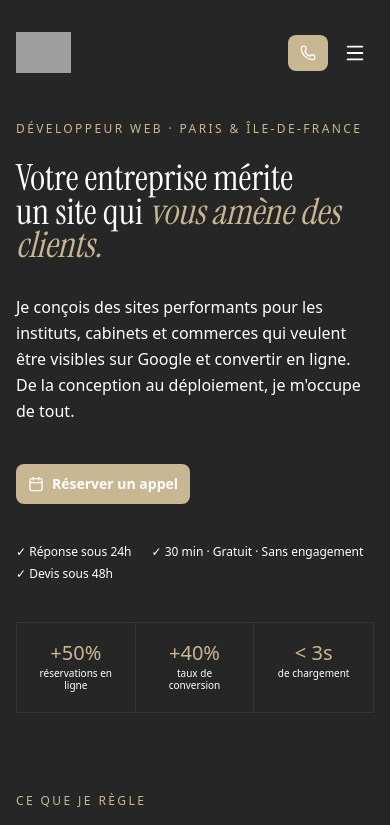
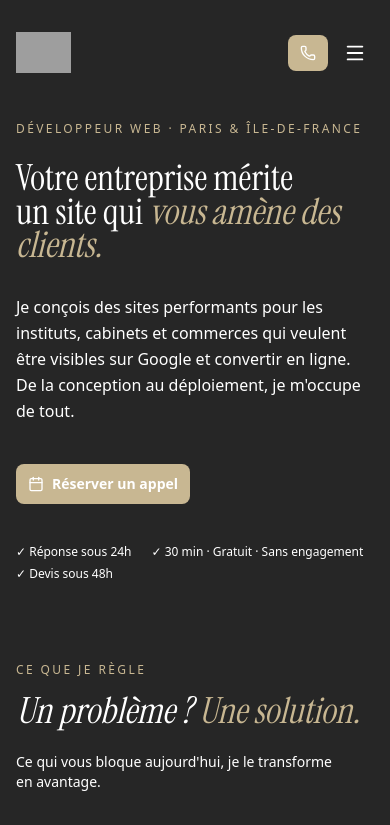
Before and after one commit to codebylan/devfoliov3, a Next.js app: page / in a window 390 px wide. Shown: the top 825 px of the page. Built offline with nearby package versions, Linux system fonts and the light colour scheme; grey boxes are pictures that could not be loaded.

Commit message:
fix (BookingWidget): corrected

```diff
--- a/src/components/sections/About.jsx
+++ b/src/components/sections/About.jsx
@@ -37,7 +37,7 @@ const About = () => {
                 height={500}
                 quality={90}
                 sizes="(max-width: 1024px) 100vw, 33vw"
-                className="w-full max-w-sm lg:max-w-none rounded-sm grayscale hover:grayscale-0 transition-all duration-700"
+                className="w-full max-w-sm lg:max-w-none rounded-sm  transition-all duration-700"
               />
               {/* Caption */}
               <div className="mt-4 flex items-center justify-between text-xs text-white/30">
--- a/src/components/sections/Hero.jsx
+++ b/src/components/sections/Hero.jsx
@@ -6,12 +6,6 @@ import { useBooking } from '../../contexts/BookingContext';
 import { Button } from '../ui/button';
 
 const ease = [0.25, 0.1, 0.25, 1];
-
-const stats = [
-  { value: '+50%', label: 'réservations en ligne', sub: 'Dayness Institut' },
-  { value: '+40%', label: 'taux de conversion', sub: 'Dayness Cosmetics' },
-  { value: '< 3s', label: 'de chargement', sub: 'Core Web Vitals' },
-];
 
 const Hero = () => {
   const { openBookingModal } = useBooking();
@@ -85,45 +79,7 @@ const Hero = () => {
           <span>✓ 30 min · Gratuit · Sans engagement</span>
           <span>✓ Devis sous 48h</span>
         </motion.div>
-
-        {/* Mobile stats — 3-col strip below trust signals */}
-        <motion.div
-          initial={{ opacity: 0 }}
-          animate={{ opacity: 1 }}
-          transition={{ duration: 0.5, delay: 0.55, ease }}
-          className="lg:hidden grid grid-cols-3 border border-white/[0.07] divide-x divide-white/[0.07] mt-10"
-        >
-          {stats.map((s) => (
-            <div key={s.value} className="px-4 py-5 text-center">
-              <p className="text-xl font-light text-accent leading-none mb-1">
-                {s.value}
-              </p>
-              <p className="text-[10px] text-white/35 leading-tight">
-                {s.label}
-              </p>
-            </div>
-          ))}
-        </motion.div>
       </div>
-
-      {/* ── Right column — stats panel (desktop only) ── */}
-      {/* <motion.aside
-        initial={{ opacity: 0, y: 20 }}
-        animate={{ opacity: 1, y: 0 }}
-        transition={{ duration: 0.6, delay: 0.35, ease }}
-        className="hidden lg:flex flex-col border border-white/[0.07] divide-y divide-white/[0.07] self-start mt-1"
-        aria-label="Résultats clients"
-      >
-        {stats.map((s) => (
-          <div key={s.value} className="px-6 py-6">
-            <p className="text-4xl font-light text-accent tracking-tight leading-none mb-2">
-              {s.value}
-            </p>
-            <p className="text-sm text-white/55 leading-snug">{s.label}</p>
-            <p className="text-xs text-white/25 mt-1">{s.sub}</p>
-          </div>
-        ))}
-      </motion.aside> */}
     </section>
   );
 };
--- a/src/components/sections/Prices.jsx
+++ b/src/components/sections/Prices.jsx
@@ -1,6 +1,6 @@
 'use client';
 
-import { ArrowRight, Check } from 'lucide-react';
+import { Check } from 'lucide-react';
 import { useBooking } from '../../contexts/BookingContext';
 import { pricingData } from '../../data/pricing';
 import { FadeIn, Stagger, StaggerItem } from '../motion/FadeIn';
@@ -106,7 +106,7 @@ const Prices = () => {
                 <Button
                   onClick={openBookingModal}
                   className={`
-                    group/btn w-full cursor-pointer text-sm px-6 py-5 rounded-none mt-auto
+                    group/btn w-full cursor-pointer text-sm px-6 py-5  mt-auto
                     ${
                       tier.isRecommended
                         ? 'bg-accent text-black font-semibold hover:bg-accent/90 transition-colors'
@@ -114,9 +114,8 @@ const Prices = () => {
                     }
                   `}
                 >
-                  <span className="flex items-center justify-center gap-2">
+                  <span className="flex  items-center justify-center gap-2">
                     Demander un devis
-                    <ArrowRight size={14} />
                   </span>
                 </Button>
               </div>
```
Also changed, not shown: src/app/manifest.json.
